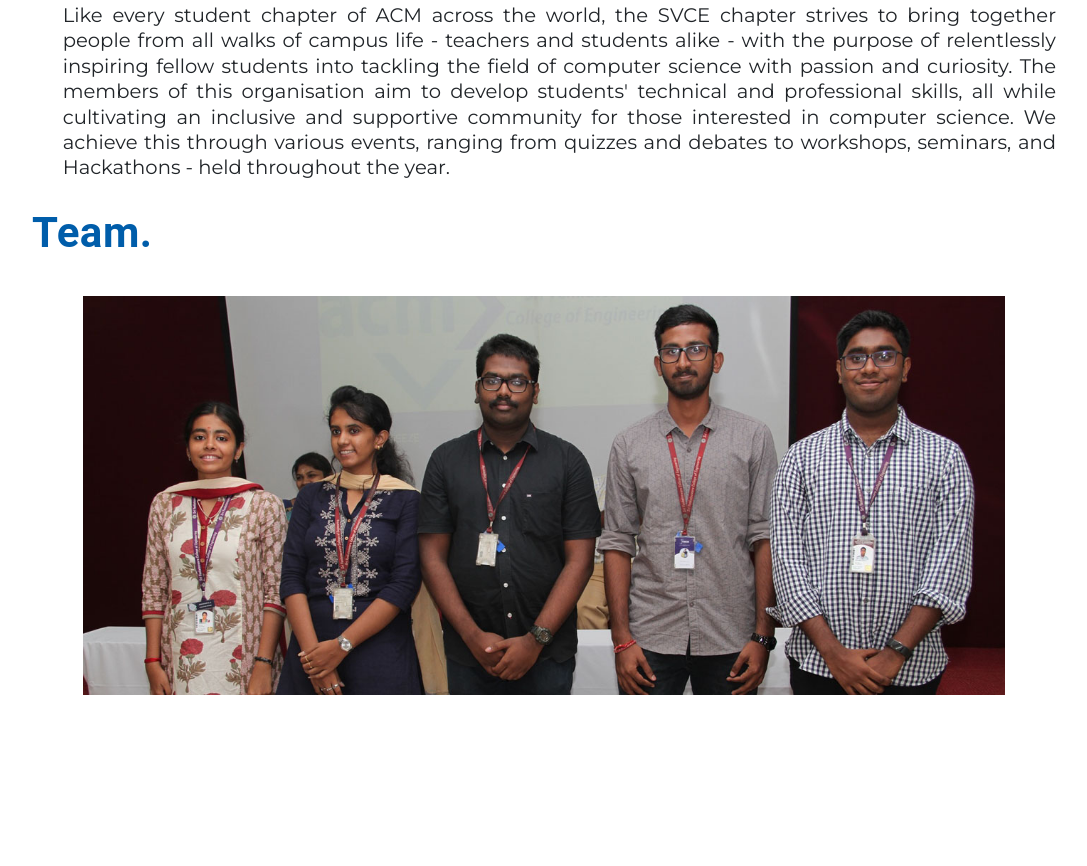
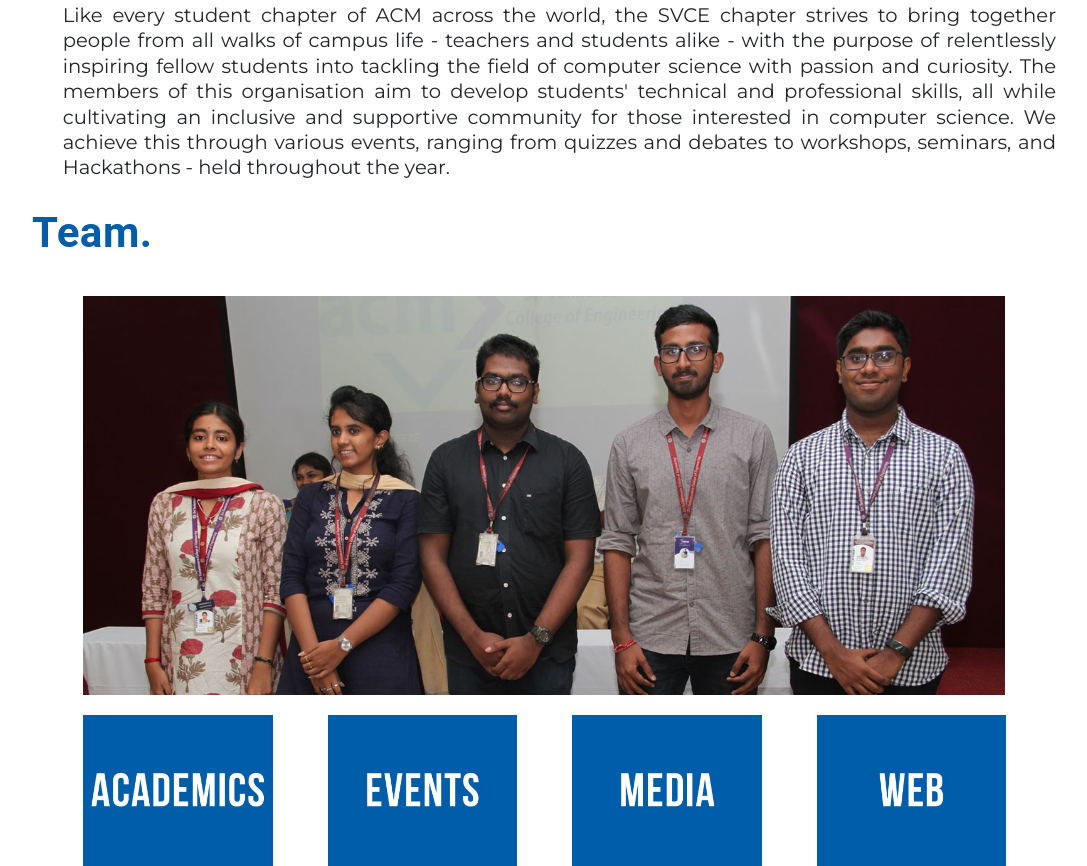
Before and after one commit to imhphari/depleted, a plain HTML site: page index.html in a window 1280 px wide. Shown: the part 562-1428 px from the top of the page, without its empty margins (96-1183 px from the left). Before the commit the page ends 1257 px from the top, so only its background shows below. Drawn offline with nearby package versions, Linux system fonts and the light colour scheme.

Commit message:
acm teams added

```diff
--- a/index.html
+++ b/index.html
@@ -57,6 +57,13 @@
       <!-- office bearers image -->
       <img src="images/board.jpg" alt="office members" title="office bearers"/>
 
+      <div class="acm_teams">
+        <a href="academics" title="academics team"><img src="images/academics.jpg" alt="academics" /></a>
+        <a href="events" title="events team"><img src="images/events.jpg" alt="events"></a>
+        <a href="media" title="media team"><img src="images/media.jpg" alt="media"></a>
+        <a href="web" title="web team"><img src="images/web.jpg" alt="web"></a>
+      </div>
+
     </div>
 </body>
 
--- a/style.css
+++ b/style.css
@@ -81,3 +81,14 @@ html , body {
 	width: 90%;
 	margin: 1% auto auto 5%;
 }
+
+#team .acm_teams {
+	width: 100%;
+}
+
+#team .acm_teams a img {
+	width: 18.5%;
+	height: 20%;
+	margin-top: 2%;
+}
+/* --------- team ends ----------- */
```
